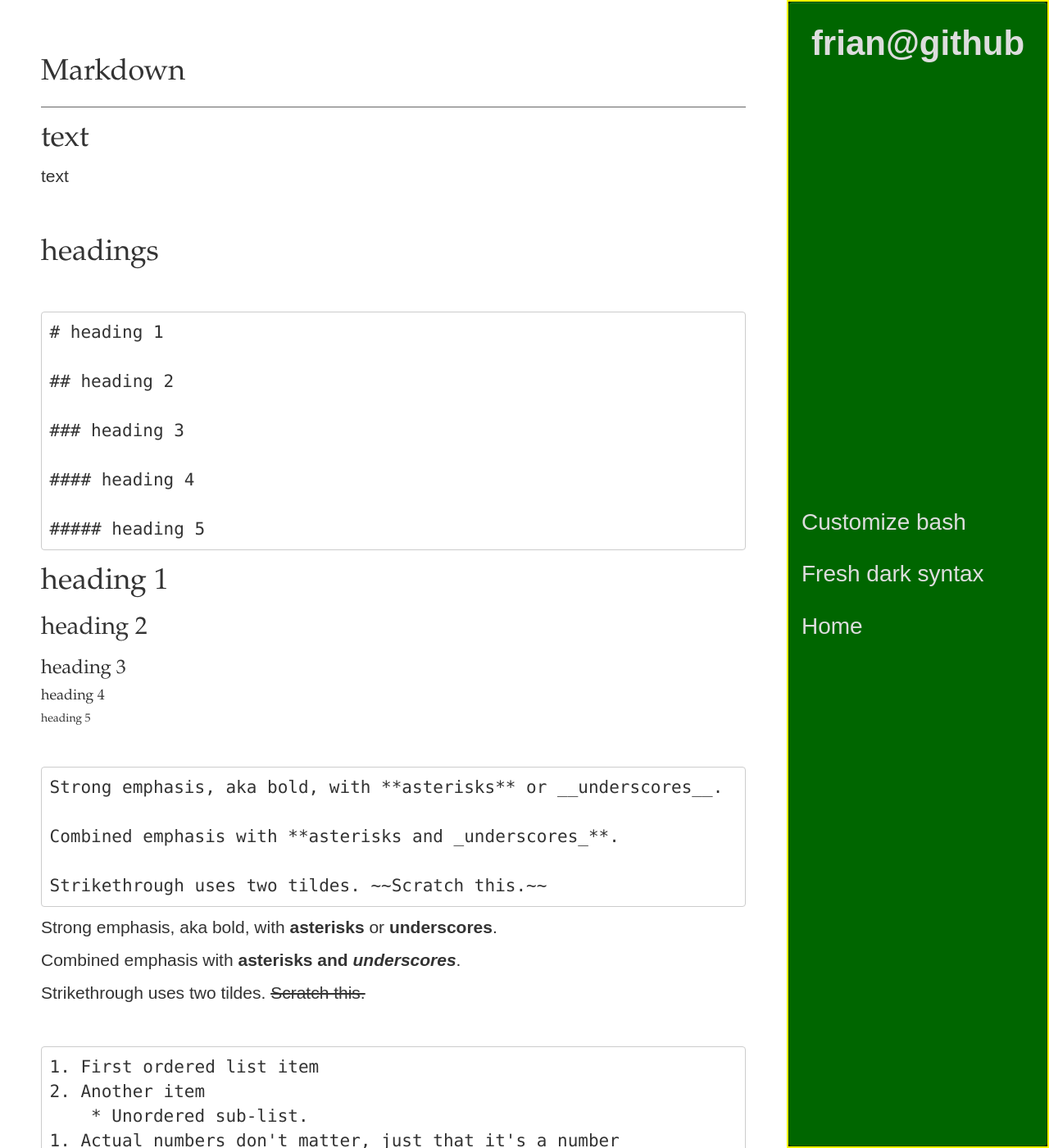
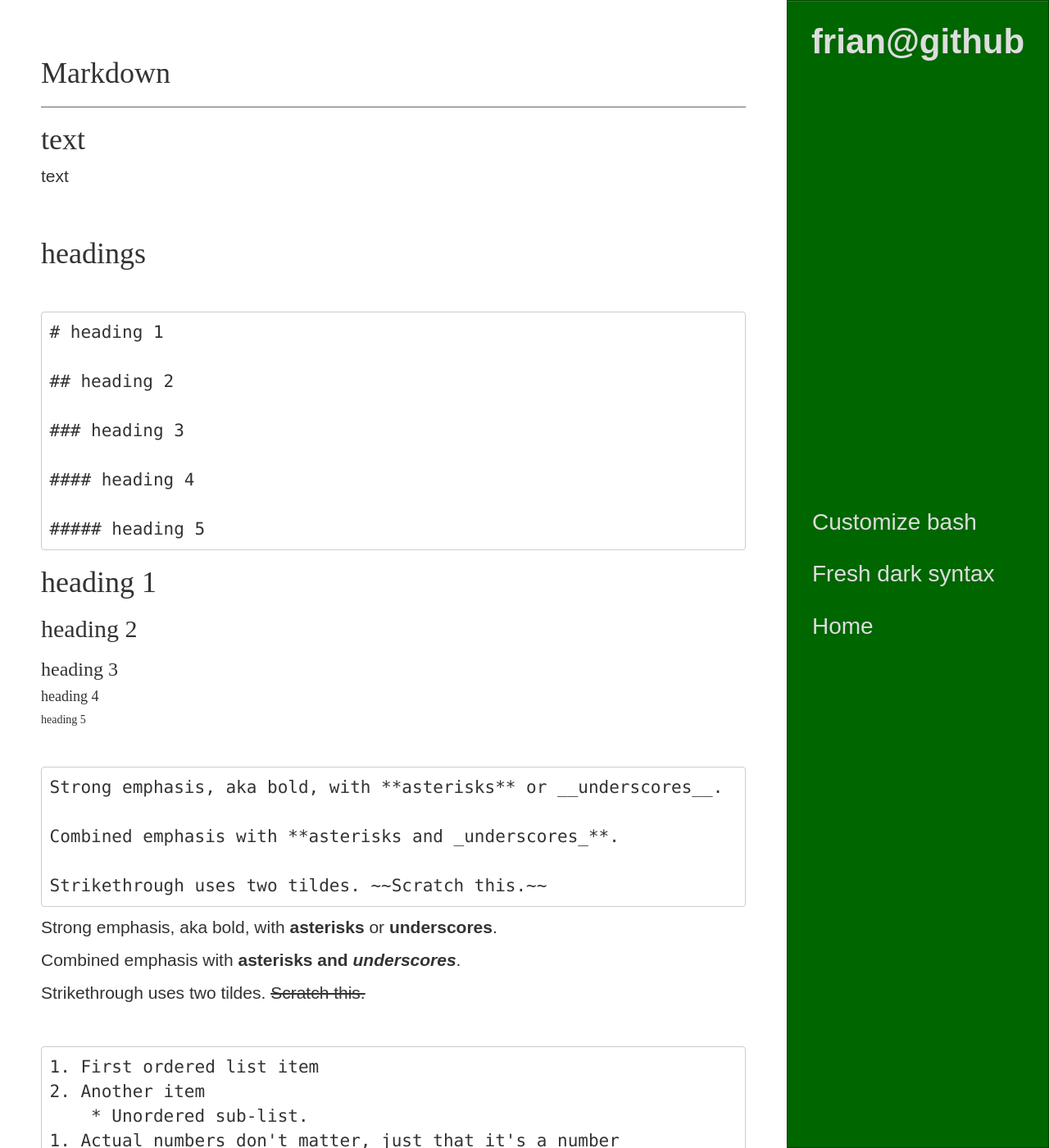
Before and after one commit to frian/frian.github.io, a Jekyll site: the page built from index.md, in a window 1280 px wide and 1400 px high. Shown: the whole window at 82% size. Built offline with Jekyll 4.4.1, drawn with Linux system fonts in a browser that asks for light colours; some web fonts are replaced.

Commit message:
commented css - code cleaning

```diff
--- a/_layouts/default.html
+++ b/_layouts/default.html
@@ -9,7 +9,7 @@
                 {{ content }}
             </div>
 
-            <div class="sidebar sidebar-inverse col-sm-3 col-sm-offset-9">
+            <div class="sidebar col-sm-3 col-sm-offset-9">
                 <div class="navbar navbar-default" role="navigation">
 
                     <div class="navbar-header">
@@ -28,8 +28,7 @@
 
                             {% for p in site.pages %}
                                 {% if p.name contains '.md' %}
-
-                                        <li><a href="{{ p.url }}">{{ p.title }}</a></li>
+                                    <li><a href="{{ p.url }}">{{ p.title }}</a></li>
                                 {% endif %}
                             {% endfor %}
                         </ul>
--- a/_sass/_layout.scss
+++ b/_sass/_layout.scss
@@ -3,9 +3,11 @@
 
 @import url('https://fonts.googleapis.com/css?family=Muli:300,400,600,700');
 
+@import url('https://fonts.googleapis.com/css?family=Quattrocento:400,700');
+
 h1, h2, h3, h4, h5 {
-    font-family: ‘Palatino Linotype’, ‘Book Antiqua’, Palatino, serif;
-    // font-family: Copperplate / Copperplate Gothic Light, sans-serif;
+    font-family: ‘Quattrocento’, serif;
+    // font-weight: bold;
 }
 
 $sidebar-bg: #060;
@@ -14,87 +16,95 @@
 
 
 .sidebar {
+    position: fixed;
     padding: 0;
-    position: absolute;
     top: 0;
+    left: 0;
     height: 50px;
     width: 100%;
-    border: 2px solid yellow!important;
     font-family: 'Muli', sans-serif;
     font-weight: 300;
-}
 
-.sidebar, .navbar-header, .navbar-collapse {
-  background-color: $sidebar-bg;
-  border-color: $border-color;
 }
 
 
+// navbar
+.navbar-default {
+    border-color: $border-color;
+    background-color: $sidebar-bg;
+    background-image: none;
+    border-radius: 0;
+}
+
+//
+// -- top navbar links
+//
 .navbar-default .navbar-nav > li > a {
     color: #ddd;
+    padding-left: 30px;
     line-height: 160%;
     font-size: 150%;
 }
 
+// -- hover
 .navbar-default .navbar-nav > li > a:focus, .navbar-default .navbar-nav > li > a:hover {
     color: #eee;
     background-color: #050;
 }
 
 
-
+// - navbar border
 .navbar-default .navbar-collapse, .navbar-default .navbar-form {
     border-color: $border-color;
 }
 
 
+//
+// -- navbar brand
+//
 .navbar-default .navbar-brand {
     color: #ddd;
     font-size: 150%;
     font-weight: 600;
 }
 
+// -- hover
 .navbar-default .navbar-brand:focus, .navbar-default .navbar-brand:hover {
     color: #eee;
 }
 
 
+// -- remove text shaadow
 .navbar-brand, .navbar-nav > li > a {
     text-shadow: none;
 }
 
-.navbar-collapse, .navbar-nav > li > a {
-}
 
-.navbar-nav {
-    margin: 0;
-}
-
-.navbar-default {
-    background-color: $sidebar-bg;
-    background-image: none;
-    border-color: $border-color;
-}
-
+//
+// -- navbar toggle menu button
+//
 .navbar-default .navbar-toggle {
     border-color: $border-color;
 }
 
+// -- hover
 .navbar-default .navbar-toggle:focus, .navbar-default .navbar-toggle:hover {
     background-color: $border-color;
 }
 
+// -- hamburger menu button
 .navbar-default .navbar-toggle .icon-bar {
     background-color: #ddd;
 }
 
+
+// -- full width sidebar menu items
 .navbar-collapse {
     padding: 0;
 }
 
 
 ul {
-    position: relative;
     width: 100%;
 }
 
@@ -128,15 +138,10 @@
     }
 
     .sidebar {
-        position: fixed;
-        top: 0;
         right: 0;
-        bottom: 0;
-        z-index: 1000;
         background-color: #000;
         display: table;
         height: 100%;
-
         width: 25%;
     }
 
```
